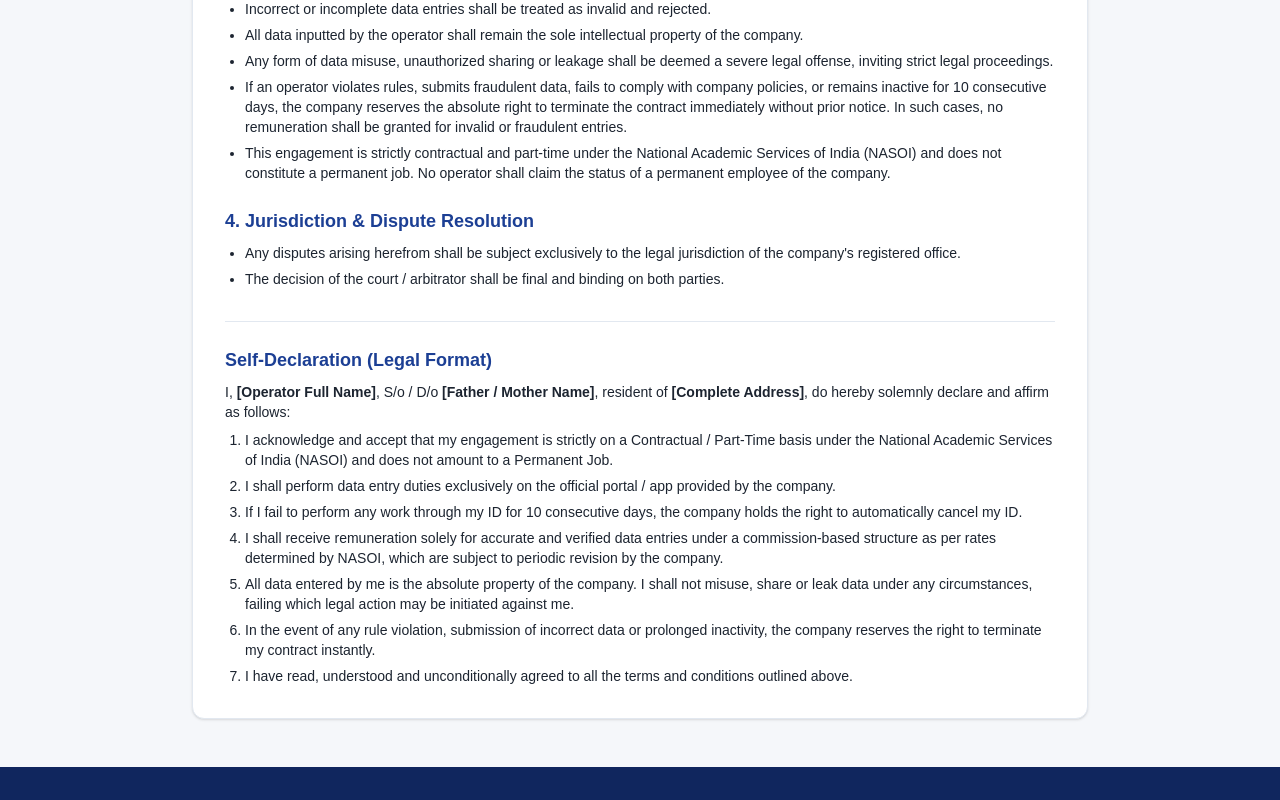
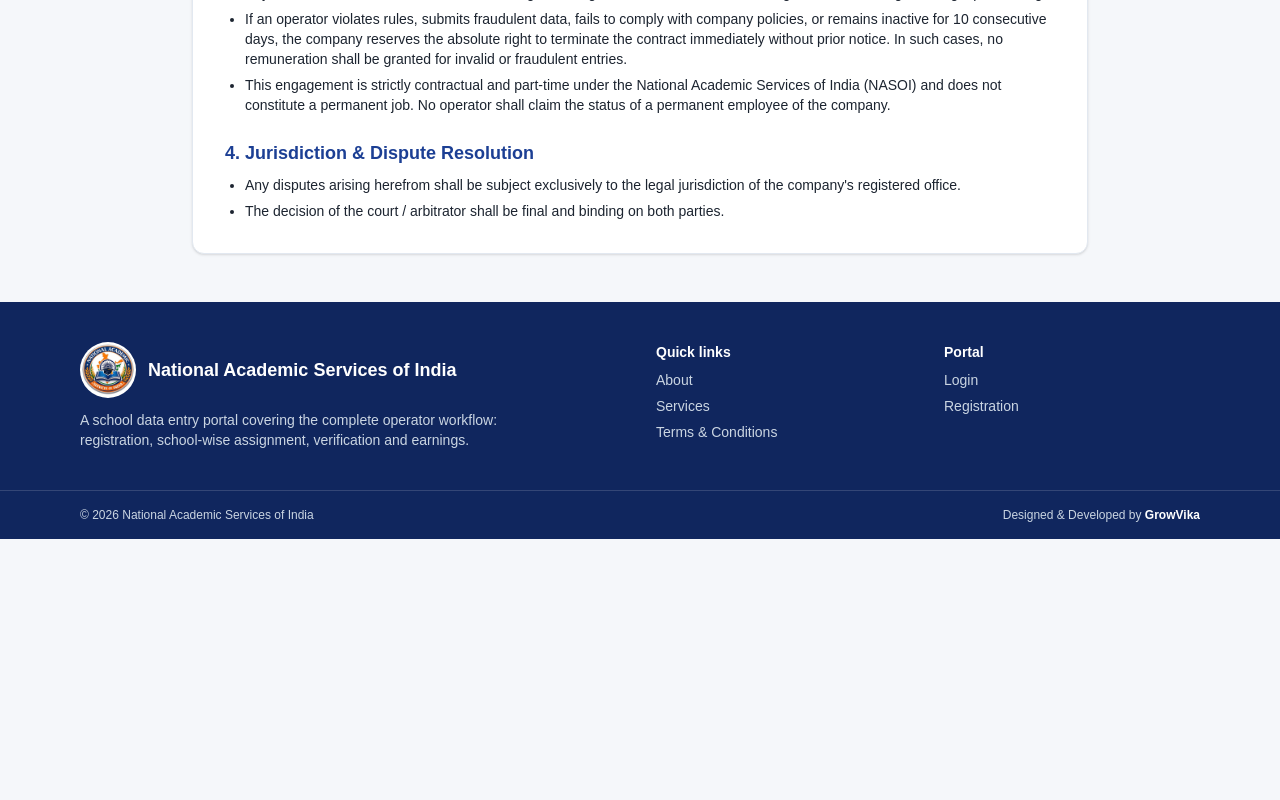
Before and after one commit to Mohdsahilparsoli/username-nasoi-portal, a Next.js app in the folder frontend/: page /terms in a window 1280 px wide. Shown: the part 780-1580 px from the top of the page. After the commit the page ends 1319 px from the top, so only its background shows below. Built offline with nearby package versions, Linux system fonts and the light colour scheme; a web font is replaced by a local one.

Commit message:
Terms: remove notice and self-declaration; footer: Designed & Developed by GrowVika
Co-Authored-By: Claude Opus 5.5 <noreply@anthropic.com>
Claude-Session: https://claude.ai/code/session_01446ssZpmXbvXbaPv8w3kab

```diff
--- a/frontend/src/app/(public)/terms/page.tsx
+++ b/frontend/src/app/(public)/terms/page.tsx
@@ -1,6 +1,4 @@
-import { TriangleAlert } from "lucide-react";
 import { PageBanner } from "@/components/layout/page-banner";
-import { Alert } from "@/components/ui/misc";
 
 export const metadata = { title: "Terms & Conditions" };
 
@@ -29,43 +27,20 @@ const SECTIONS: [string, string[]][] = [
   ]],
 ];
 
-const DECLARATION = [
-  "I acknowledge and accept that my engagement is strictly on a Contractual / Part-Time basis under the National Academic Services of India (NASOI) and does not amount to a Permanent Job.",
-  "I shall perform data entry duties exclusively on the official portal / app provided by the company.",
-  "If I fail to perform any work through my ID for 10 consecutive days, the company holds the right to automatically cancel my ID.",
-  "I shall receive remuneration solely for accurate and verified data entries under a commission-based structure as per rates determined by NASOI, which are subject to periodic revision by the company.",
-  "All data entered by me is the absolute property of the company. I shall not misuse, share or leak data under any circumstances, failing which legal action may be initiated against me.",
-  "In the event of any rule violation, submission of incorrect data or prolonged inactivity, the company reserves the right to terminate my contract instantly.",
-  "I have read, understood and unconditionally agreed to all the terms and conditions outlined above.",
-];
-
 export default function TermsPage() {
   return (
     <>
-      <PageBanner title="Terms & Conditions" subtitle="Terms and Conditions & Self-Declaration – National Academic Services of India (NASOI) – Data Entry Operations" />
+      <PageBanner title="Terms & Conditions" subtitle="National Academic Services of India (NASOI) – Data Entry Operations" />
       <section className="py-12">
         <div className="mx-auto max-w-4xl rounded-xl border border-line bg-white p-6 shadow-sm sm:p-8">
-          <Alert tone="amber" icon={TriangleAlert}>
-            No registration fee, security deposit or payment of any kind is collected on this portal.
-          </Alert>
-          {SECTIONS.map(([h, items]) => (
-            <div key={h} className="mt-6">
+          {SECTIONS.map(([h, items], n) => (
+            <div key={h} className={n ? "mt-6" : ""}>
               <h3 className="text-lg font-semibold text-primary">{h}</h3>
               <ul className="mt-2 list-disc space-y-1.5 pl-5 text-sm">
                 {items.map((i) => <li key={i}>{i}</li>)}
               </ul>
             </div>
           ))}
-          <div className="mt-8 border-t border-line pt-6">
-            <h3 className="text-lg font-semibold text-primary">Self-Declaration (Legal Format)</h3>
-            <p className="mt-2 text-sm">
-              I, <b>[Operator Full Name]</b>, S/o / D/o <b>[Father / Mother Name]</b>, resident of <b>[Complete Address]</b>, do hereby
-              solemnly declare and affirm as follows:
-            </p>
-            <ol className="mt-2 list-decimal space-y-1.5 pl-5 text-sm">
-              {DECLARATION.map((d) => <li key={d}>{d}</li>)}
-            </ol>
-          </div>
         </div>
       </section>
     </>
--- a/frontend/src/components/layout/site-footer.tsx
+++ b/frontend/src/components/layout/site-footer.tsx
@@ -33,6 +33,12 @@ export function SiteFooter() {
       <div className="border-t border-white/15">
         <div className="mx-auto flex max-w-6xl flex-wrap justify-between gap-2 px-4 py-4 text-xs">
           <span>© {new Date().getFullYear()} National Academic Services of India</span>
+          <span>
+            Designed &amp; Developed by{" "}
+            <a href="https://growvika.com/" target="_blank" rel="noopener noreferrer" className="font-semibold text-white hover:underline">
+              GrowVika
+            </a>
+          </span>
         </div>
       </div>
     </footer>
```
